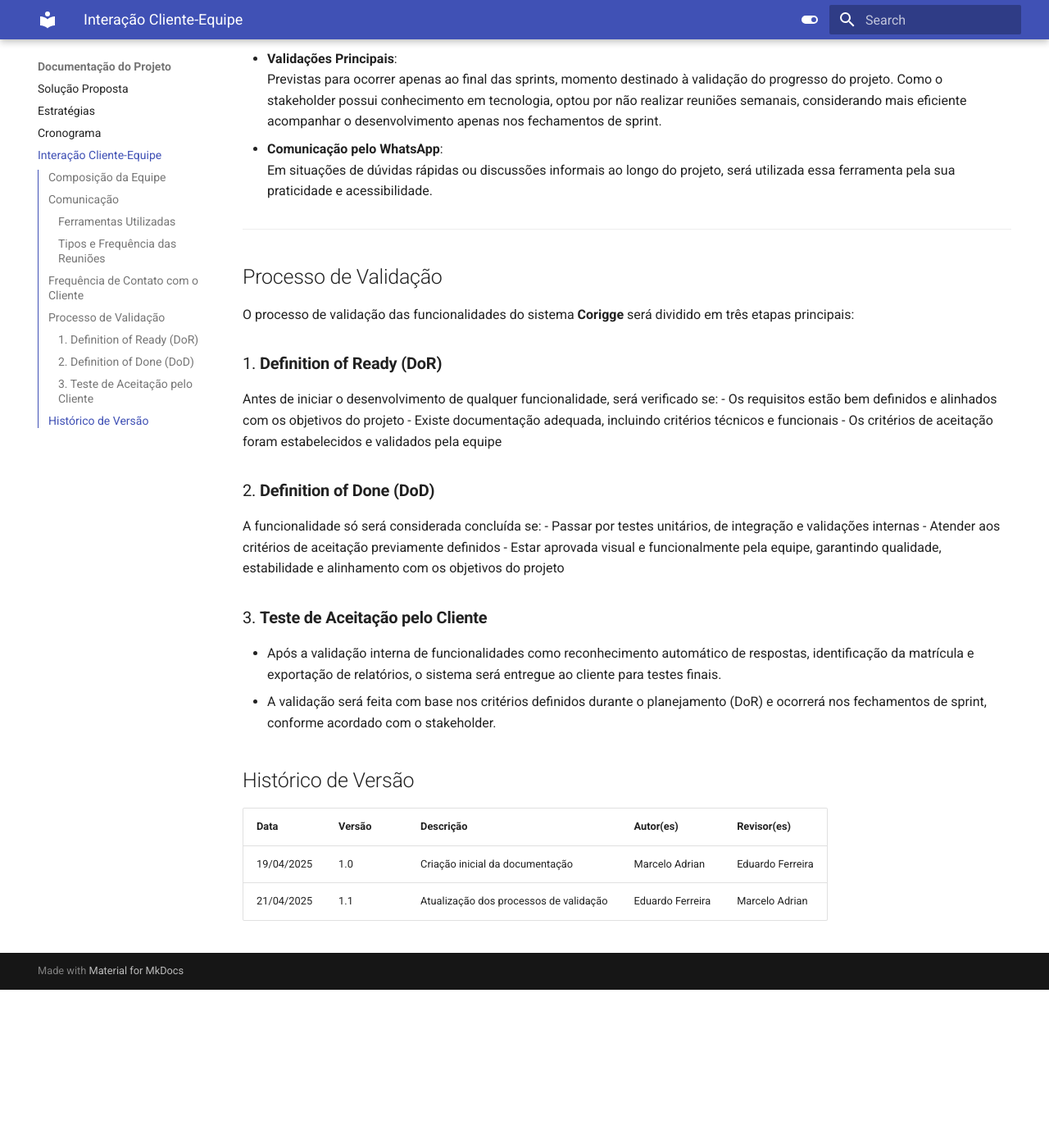
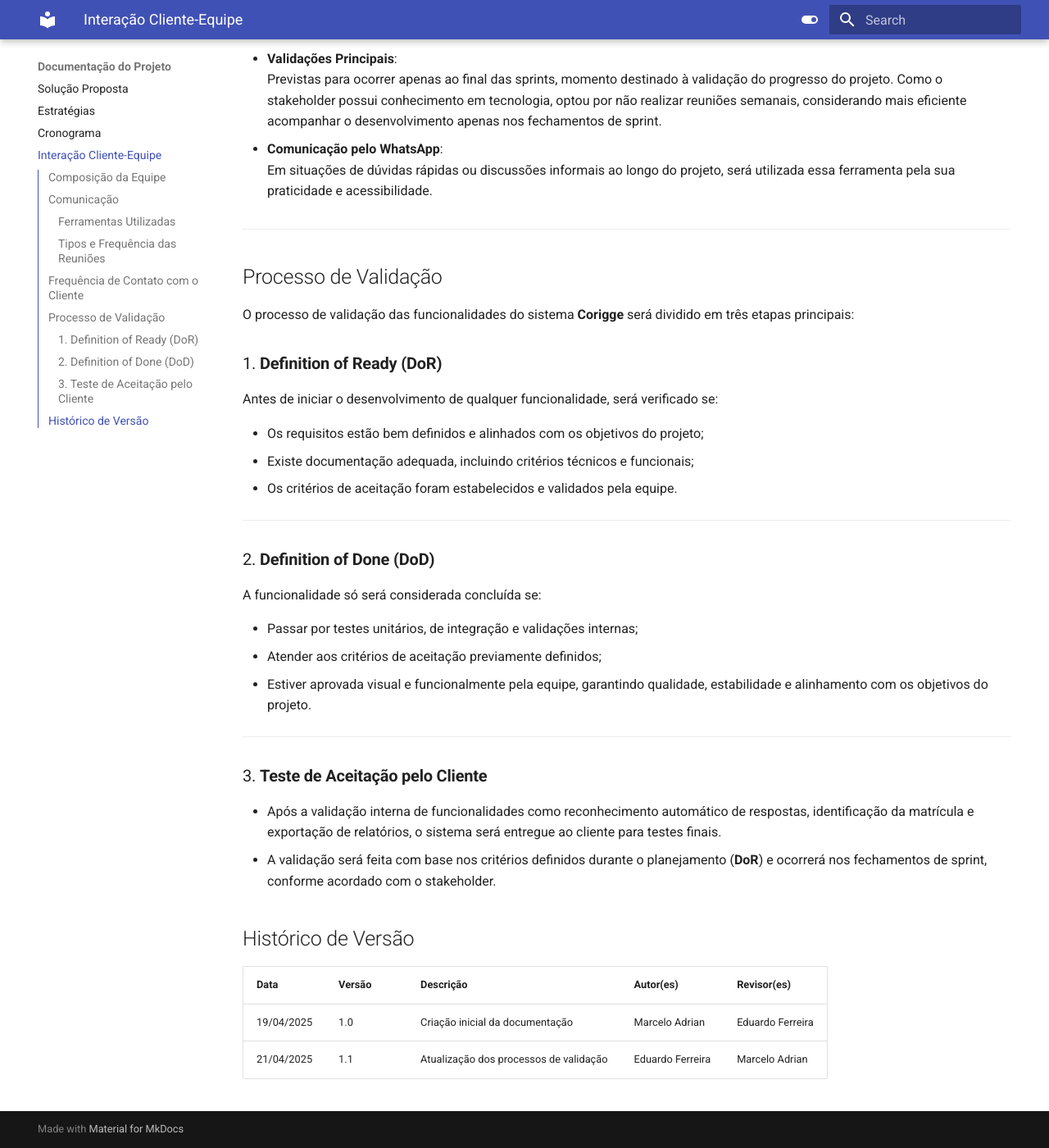
Before and after one commit to mdsreq-fga-unb/2025.1-T01-CORIGGE, an MkDocs documentation site: the page built from docs/interacao-cliente.md, in a window 1280 px wide and 1400 px high, scrolled down 1497 px. Shown: the whole window at 82% size. Built offline with MkDocs 1.6.1 and Material for MkDocs 9.7.7, drawn with Linux system fonts in a browser that asks for light colours; before the commit the page ends 2704 px from its top, so only the background shows below that.

Commit message:
Adaptacao Interacao Equipe-cliente proc validacao

```diff
--- a/docs/interacao-cliente.md
+++ b/docs/interacao-cliente.md
@@ -51,21 +51,29 @@
 O processo de validação das funcionalidades do sistema **Corigge** será dividido em três etapas principais:
 
 ### 1. **Definition of Ready (DoR)**
-   Antes de iniciar o desenvolvimento de qualquer funcionalidade, será verificado se:
-   - Os requisitos estão bem definidos e alinhados com os objetivos do projeto
-   - Existe documentação adequada, incluindo critérios técnicos e funcionais
-   - Os critérios de aceitação foram estabelecidos e validados pela equipe
+
+Antes de iniciar o desenvolvimento de qualquer funcionalidade, será verificado se:
+
+- Os requisitos estão bem definidos e alinhados com os objetivos do projeto;
+- Existe documentação adequada, incluindo critérios técnicos e funcionais;
+- Os critérios de aceitação foram estabelecidos e validados pela equipe.
+
+---
 
 ### 2. **Definition of Done (DoD)**
-   A funcionalidade só será considerada concluída se:
-   - Passar por testes unitários, de integração e validações internas
-   - Atender aos critérios de aceitação previamente definidos
-   - Estar aprovada visual e funcionalmente pela equipe, garantindo qualidade, estabilidade e alinhamento com os objetivos do projeto
 
+A funcionalidade só será considerada concluída se:
+
+- Passar por testes unitários, de integração e validações internas;
+- Atender aos critérios de aceitação previamente definidos;
+- Estiver aprovada visual e funcionalmente pela equipe, garantindo qualidade, estabilidade e alinhamento com os objetivos do projeto.
+
+---
 
 ### 3. **Teste de Aceitação pelo Cliente**
-   - Após a validação interna de funcionalidades como reconhecimento automático de respostas, identificação da matrícula e exportação de relatórios, o sistema será entregue ao cliente para testes finais.
-   - A validação será feita com base nos critérios definidos durante o planejamento (DoR) e ocorrerá nos fechamentos de sprint, conforme acordado com o stakeholder.
+
+- Após a validação interna de funcionalidades como reconhecimento automático de respostas, identificação da matrícula e exportação de relatórios, o sistema será entregue ao cliente para testes finais.
+- A validação será feita com base nos critérios definidos durante o planejamento (**DoR**) e ocorrerá nos fechamentos de sprint, conforme acordado com o stakeholder.
 
 
 ## Histórico de Versão
```
